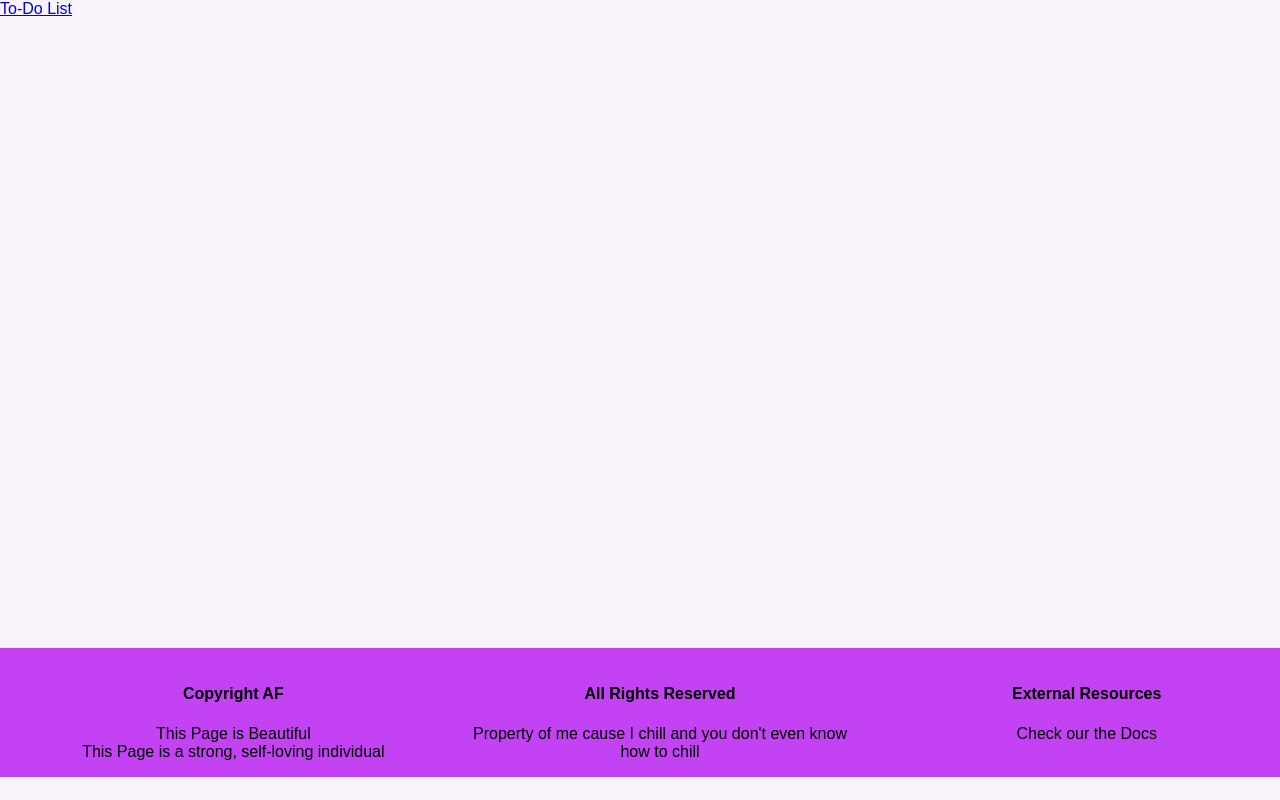
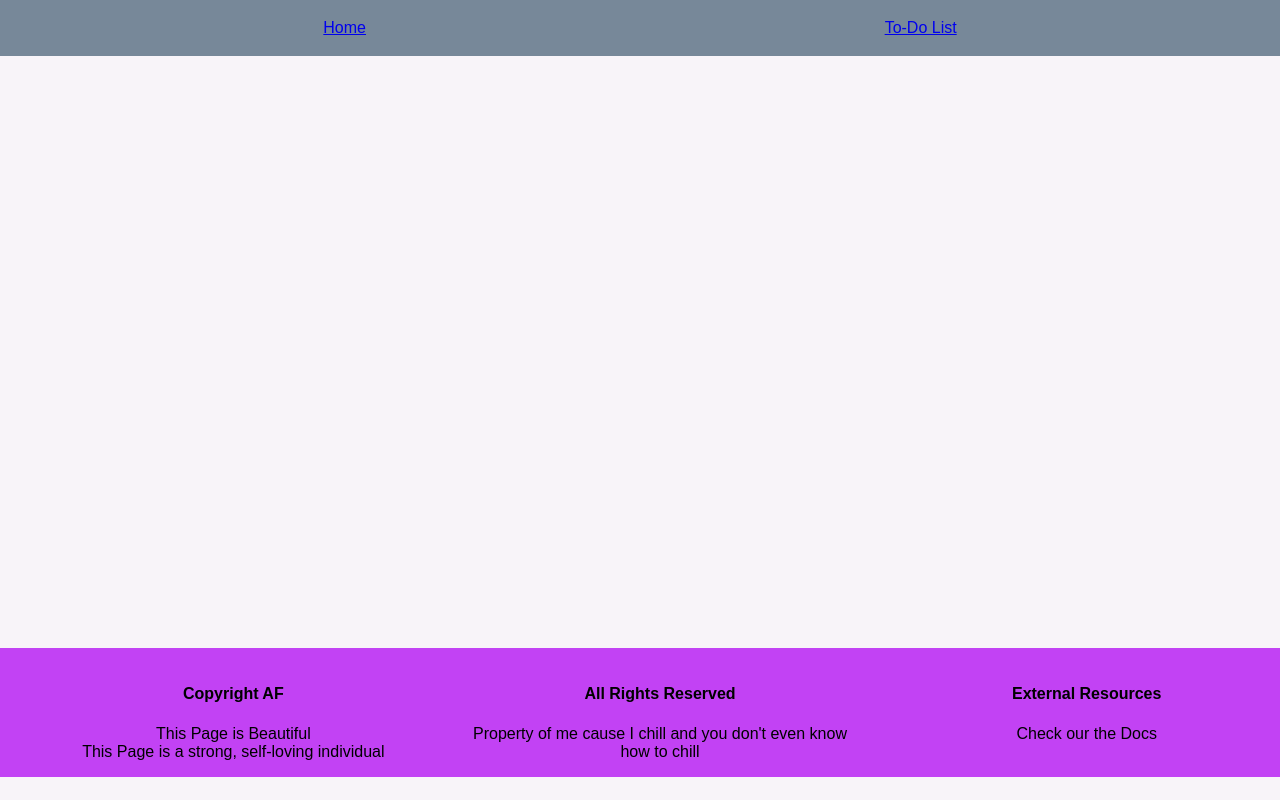
Before and after one commit to nickborbe/react-to-do-list, a React (Create React App) app: page / in a window 1280 px wide. Built offline with nearby package versions, Linux system fonts and the light colour scheme.

Commit message:
user kept track of in App.js and passed hierarchically down to all the other components

```diff
--- a/src/App.css
+++ b/src/App.css
@@ -34,6 +34,16 @@ body{
   height: 81vh;
 }
 
+nav{
+  display: flex;
+  align-items: center;
+  justify-content: space-around;
+  height: 7vh;
+  background-color: lightslategray;
+  padding: 0 5vw;
+}
+
+
 .footer ul{
   display: flex;
   flex-direction: column;
--- a/src/App.js
+++ b/src/App.js
@@ -4,9 +4,6 @@ import { Link, Route } from 'react-router-dom'
 
 import './App.css';
 import axios from 'axios';
-import AddTask from './addTask';
-import EditTask from './editTask'
-import User from './user'
 import TodoList from './todoList'
 
 
@@ -16,6 +13,9 @@ class App extends Component {
     this.state = {
       loggedInUser: null,
     }
+    console.log('re rendering APP JS')
+    console.log(this.state)
+
   }
 
 
@@ -41,11 +41,9 @@ class App extends Component {
 
 
     getUserFromUserComponent = (userObj)=>{
-      console.log("getting user from user component to app", userObj)
 
       this.setState({loggedInUser: userObj});
 
-      console.log(this.state)
   }
 
 
@@ -66,11 +64,12 @@ class App extends Component {
       <div id="theBody">
 
         <nav>
+          <Link to="/">Home</Link>
           <Link to="/todolist">To-Do List</Link>
         </nav>
 
         <div>
-          <Route path="/todolist" component={TodoList}/>
+          <Route path="/todolist" render={()=> <TodoList sendTheUser={this.getUserFromUserComponent} theActualUser={this.state.loggedInUser}/>} />
         </div>
 
 
--- a/src/todoList.js
+++ b/src/todoList.js
@@ -12,39 +12,21 @@ class TodoList extends Component {
     this.state = {
       theTasks: null,
       showing: false,
-      loggedInUser: null,
+      loggedInUser: this.props.theAcutalUser,
     }
+
+    console.log(this.props)
+
+  }
+
+  componentWillReceiveProps(nextProps) {
+      console.log(nextProps["theActualUser"])
+    this.setState({...this.state, loggedInUser: nextProps["theActualUser"]})
+
+    console.log(this.state)
   }
 
 
-  fetchUser(){
-    if( this.state.loggedInUser === null ){
-        axios.get(`http://localhost:5000/api/loggedin`, {withCredentials: true})
-        .then((response)=>{
-            this.setState({
-                theTasks: this.state.theTasks,
-                showing: this.state.showing,
-                loggedInUser:  response.data,
-           })
-        })
-        .catch((err)=>{
-            this.setState({
-              theTasks: this.state.theTasks,
-              showing: this.state.showing,
-                loggedInUser:  false,
-           })
-        })
-    }
-}
-
-
-    getUserFromUserComponent = (userObj)=>{
-      console.log("getting user from user component to app", userObj)
-
-      this.setState({loggedInUser: userObj});
-
-      console.log(this.state)
-  }
 
   getAllTheTasks(){
     axios.get("http://localhost:5000/api/tasks", {withCredentials: true})
@@ -129,13 +111,12 @@ class TodoList extends Component {
   render() {
     return (
       <div className="App">
-      {this.fetchUser()}
     <h1 style={{margin: '80px'}}> The Single Greatest To-Do List In The History of Human History</h1>
 
     <div className="add">
     <AddTask blah={()=>this.getAllTheTasks()}></AddTask>
 
-    <User sendIt={this.getUserFromUserComponent}></User>
+    <User sendIt={this.props.sendTheUser}></User>
 
     </div>
 
```
